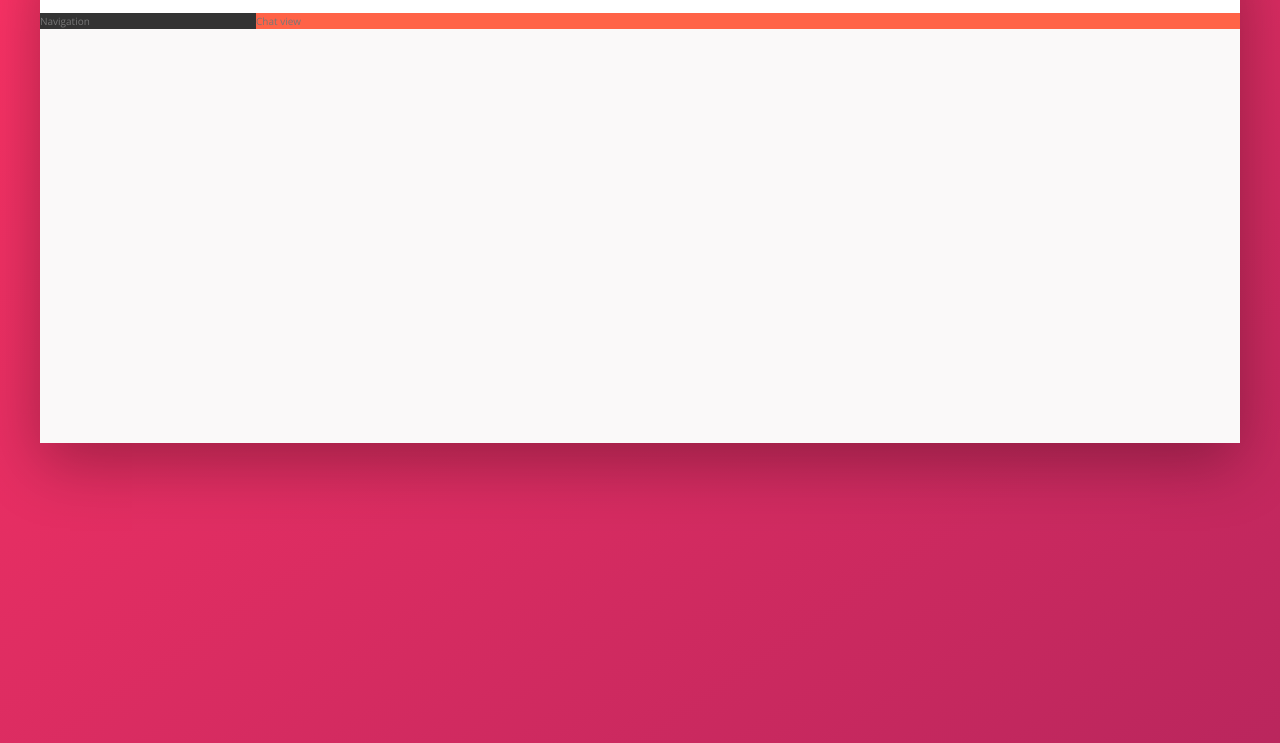
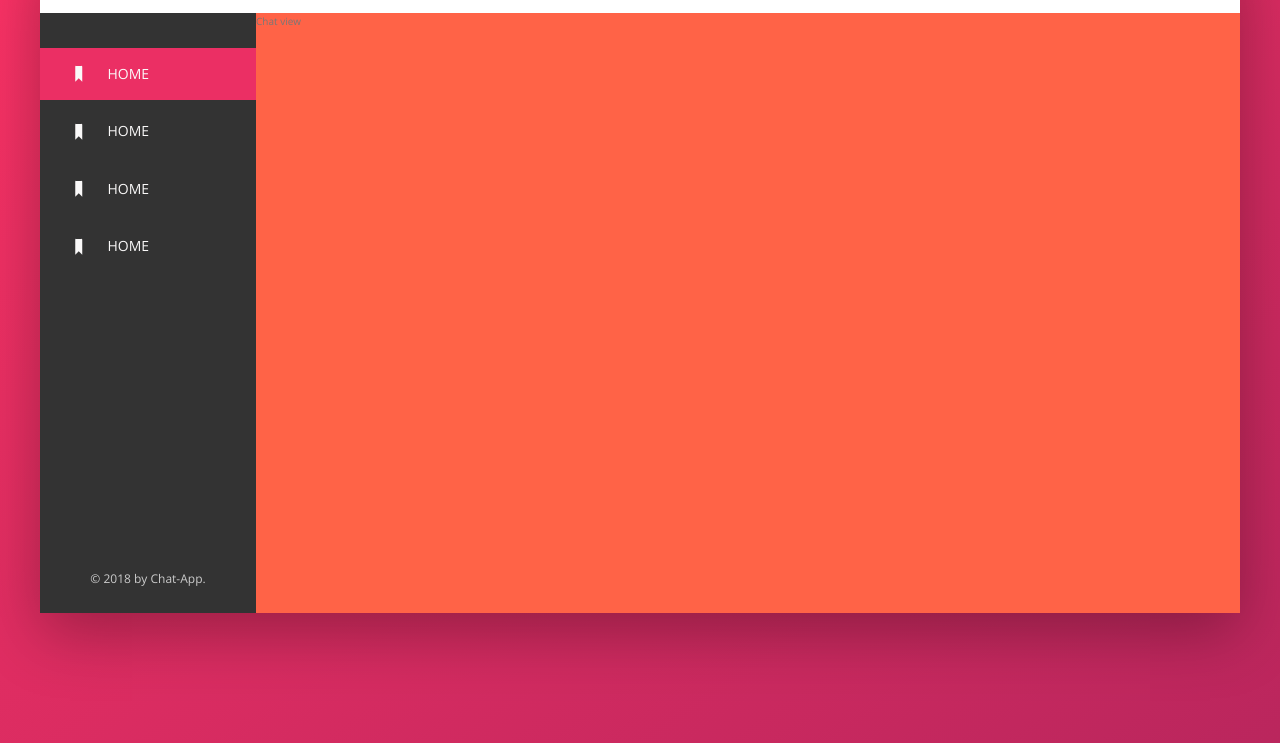
Before and after one commit to baglantanatarov/valid, a website: page index.html in a window 1280 px wide. Shown: the part 137-880 px from the top of the page. Drawn offline with nearby package versions, Linux system fonts and the light colour scheme.

Commit message:
Add Side-Nav

```diff
--- a/index.html
+++ b/index.html
@@ -44,7 +44,44 @@
             </header>
             <div class="content">
                 <nav class="sidebar">
-                    Navigation
+                    <ul class="side-nav">
+                        <li class="side-nav__item side-nav__item--active">
+                            <a href="#" class="side-nav__link">
+                                <svg class="side-nav__icon">
+                                    <use xlink:href="img/sprite.svg#icon-bookmark"></use>
+                                </svg>
+                                <span>Home</span>
+                            </a>
+                        </li>
+                        <li class="side-nav__item">
+                            <a href="#" class="side-nav__link">
+                                <svg class="side-nav__icon">
+                                    <use xlink:href="img/sprite.svg#icon-bookmark"></use>
+                                </svg>
+                                <span>Home</span>
+                            </a>
+                        </li>
+                        <li class="side-nav__item">
+                            <a href="#" class="side-nav__link">
+                                <svg class="side-nav__icon">
+                                    <use xlink:href="img/sprite.svg#icon-bookmark"></use>
+                                </svg>
+                                <span>Home</span>
+                            </a>
+                        </li>
+                        <li class="side-nav__item">
+                            <a href="#" class="side-nav__link">
+                                <svg class="side-nav__icon">
+                                    <use xlink:href="img/sprite.svg#icon-bookmark"></use>
+                                </svg>
+                                <span>Home</span>
+                            </a>
+                        </li>
+                    </ul>
+
+                    <div class="legal">
+                        &copy; 2018 by Chat-App.
+                    </div>
                 </nav>
                 <main class="chat-view">
                     Chat view
--- a/sass/_components.scss
+++ b/sass/_components.scss
@@ -124,3 +124,78 @@
     margin-right: 1rem;
   }
 }
+
+
+////////////////////////
+// SIDE NAVIGATION
+.side-nav {
+  font-size: 1.4rem;
+  list-style: none;
+  margin-top: 3.5rem;
+
+
+  &__item {
+    position: relative;
+
+    &:not(:last-child) {
+      margin-bottom: .5rem;
+    }
+
+  }
+
+  &__item::before {
+    content: "";
+    position: absolute;
+    top: 0;
+    left: 0;
+    height: 100%;
+    width: 3px;
+    background-color: var(--color-primary);
+    transform: scaleY(0);
+    transition: transform .2s, width .4s cubic-bezier(1,0,0,1) .2s, background-color .1s;
+  }
+
+  &__item:hover::before,
+  &__item--active::before {
+    transform: scaleY(1);
+    width: 100%;
+  }
+
+  &__item:active::before {
+    background-color: var(--color-primary-light);
+  }
+
+
+
+  &__link:link,
+  &__link:visited {
+    color: var(--color-grey-light-1);
+    text-decoration: none;
+    text-transform: uppercase;
+    display: block;
+    padding: 1.5rem 3rem;
+    position: relative;
+    z-index: 10;
+
+    display: flex;
+    align-items: center;
+  }
+
+
+  &__icon {
+    width: 1.75rem;
+    height: 1.75rem;
+    margin-right: 2rem;
+    fill: currentColor;
+  }
+}
+
+
+////////////////////////
+// LEGAL TEXT
+.legal {
+  font-size: 1.2rem;
+  color: var(--color-grey-light-4);
+  text-align: center;
+  padding: 2.5rem;
+}
--- a/sass/_layout.scss
+++ b/sass/_layout.scss
@@ -26,10 +26,16 @@
   background-color: var(--color-grey-dark-1);
 
   flex: 0 0 18%;
+
+  display: flex;
+  flex-direction: column;
+  justify-content: space-between;
 }
 
 .chat-view {
   background-color: #fff;
+  //TEST
+  height: 60rem;
   background-color: tomato;
 
   flex: 1;
```
Also changed, not shown: css/style.css.
